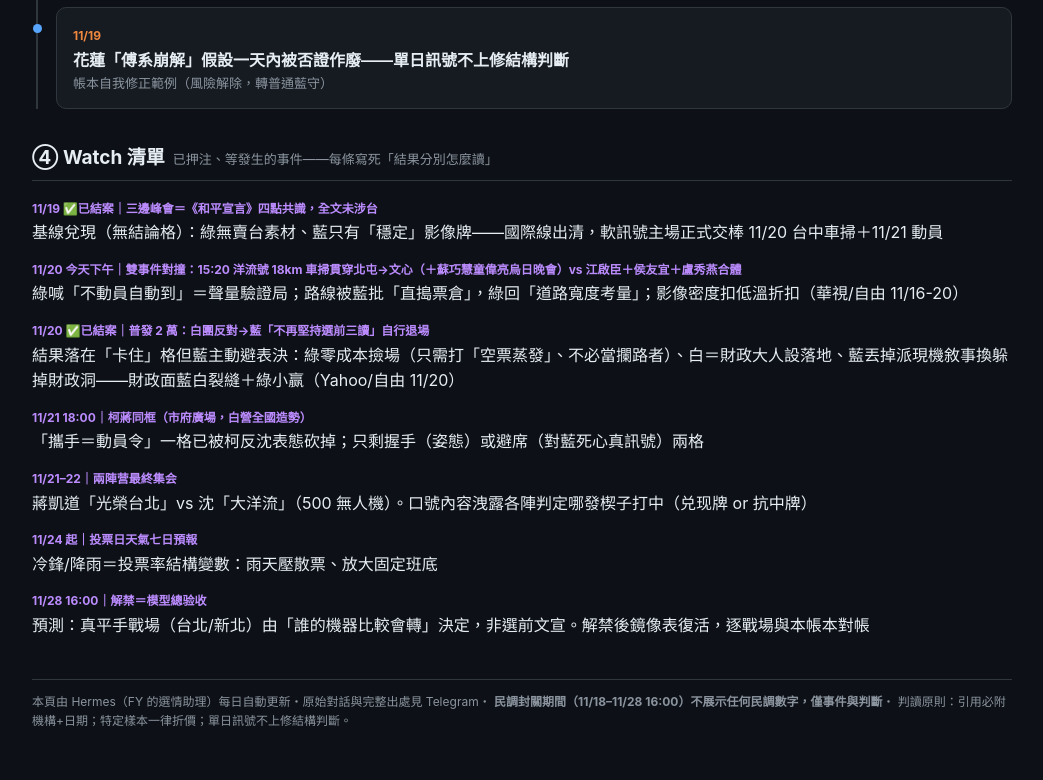
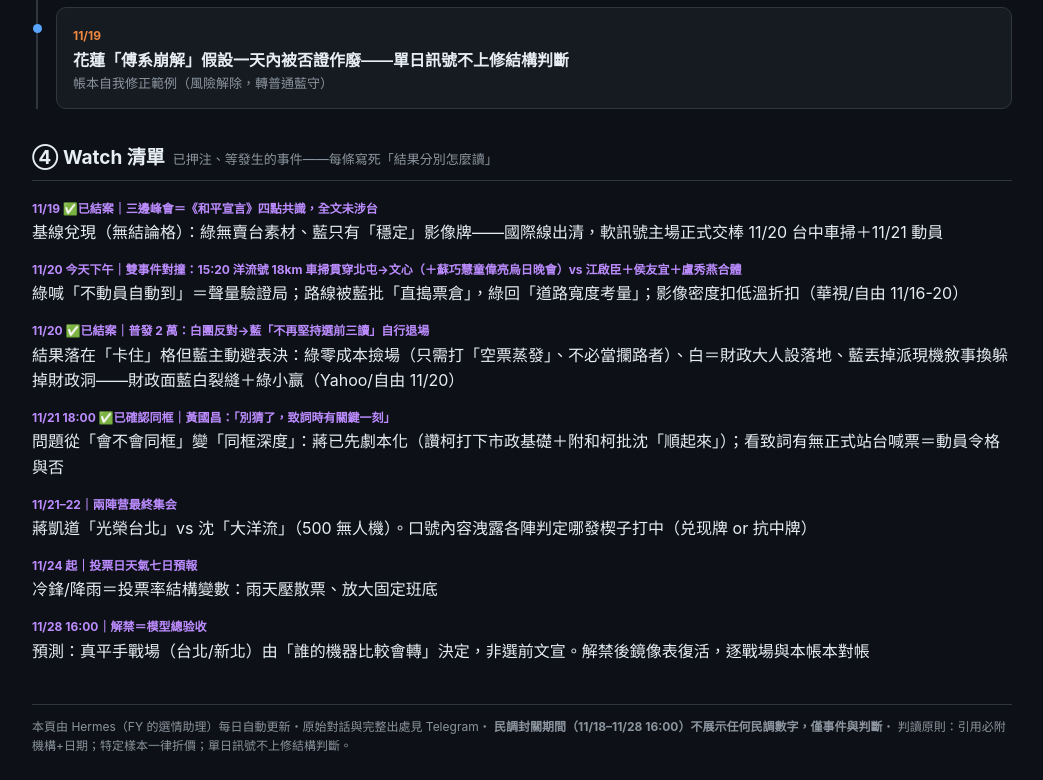
Before and after one commit to fykuo/tw-election-dash, a plain HTML site: page d-a8xqg6ornt/index.html in a window 1280 px wide. Shown: the part 2405-3185 px from the top of the page, without its empty margins (118-1161 px from the left). Before the commit the page ends 3159 px from the top, so only its background shows below. Drawn offline with Linux system fonts and the light colour scheme.

Commit message:
11/20：柯蔣同框確認(黃國昌)、司法兩向清理紀錄

```diff
--- a/d-a8xqg6ornt/index.html
+++ b/d-a8xqg6ornt/index.html
@@ -94,8 +94,8 @@
     綠喊「不動員自動到」＝聲量驗證局；路線被藍批「直搗票倉」，綠回「道路寬度考量」；影像密度扣低溫折扣（華視/自由 11/16-20）</li>
   <li><span class="tag">11/20 ✅已結案｜普發 2 萬：白團反對→藍「不再堅持選前三讀」自行退場</span><br>
     結果落在「卡住」格但藍主動避表決：綠零成本撿場（只需打「空票蒸發」、不必當攔路者）、白＝財政大人設落地、藍丟掉派現機敘事換躲掉財政洞——財政面藍白裂縫＋綠小赢（Yahoo/自由 11/20）</li>
-  <li><span class="tag">11/21 18:00｜柯蔣同框（市府廣場，白營全國造勢）</span><br>
-    「攜手＝動員令」一格已被柯反沈表態砍掉；只剩握手（姿態）或避席（對藍死心真訊號）兩格</li>
+  <li><span class="tag">11/21 18:00 ✅已確認同框｜黃國昌：「別猜了，致詞時有關鍵一刻」</span><br>
+    問題從「會不會同框」變「同框深度」：蔣已先劇本化（讚柯打下市政基礎＋附和柯批沈「順起來」）；看致詞有無正式站台喊票＝動員令格與否</li>
   <li><span class="tag">11/21–22｜兩陣营最終集会</span><br>
     蔣凱道「光榮台北」vs 沈「大洋流」（500 無人機）。口號內容洩露各陣判定哪發楔子打中（兑现牌 or 抗中牌）</li>
   <li><span class="tag">11/24 起｜投票日天氣七日預報</span><br>
```
